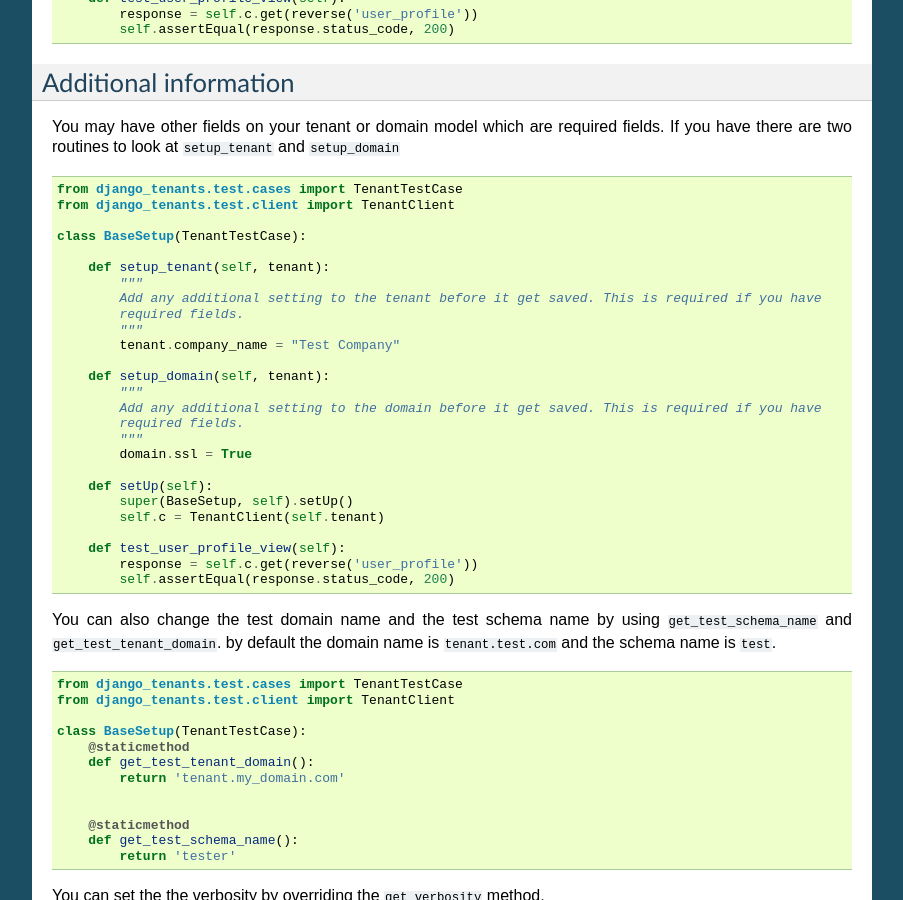
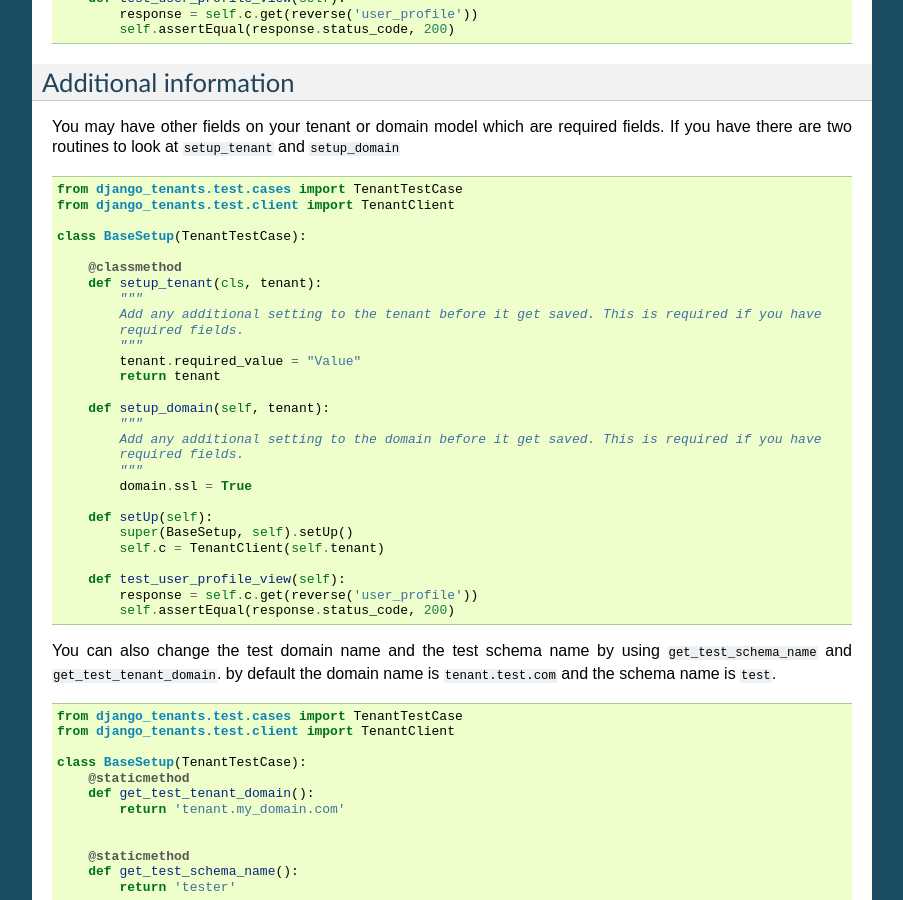
Before and after one commit to django-tenants/django-tenants, a Sphinx documentation site: the page built from docs/test.rst, in a window 1280 px wide and 900 px high, scrolled down 671 px. Shown: the whole window, without its empty margins (198-1101 px from the left). Built offline with Sphinx 7.4.7, drawn with Linux system fonts in a browser that asks for light colours; the version number could not be read and is left out.

Commit message:
Updated test.rst to reflect actual syntax
As per @BillBrower 's comment on [Issue 73](https://github.com/tomturner/django-tenants/issues/73), I've changed the syntax for `setup_tenant` method in `TenantTestCase`. This also works for `FastTenantTestCase`.

```diff
--- a/docs/test.rst
+++ b/docs/test.rst
@@ -48,12 +48,14 @@
 
     class BaseSetup(TenantTestCase):
 
-        def setup_tenant(self, tenant):
+        @classmethod
+        def setup_tenant(cls, tenant):
             """
             Add any additional setting to the tenant before it get saved. This is required if you have
             required fields.
             """
-            tenant.company_name = "Test Company"
+            tenant.required_value = "Value"
+            return tenant
 
         def setup_domain(self, tenant):
             """
```
